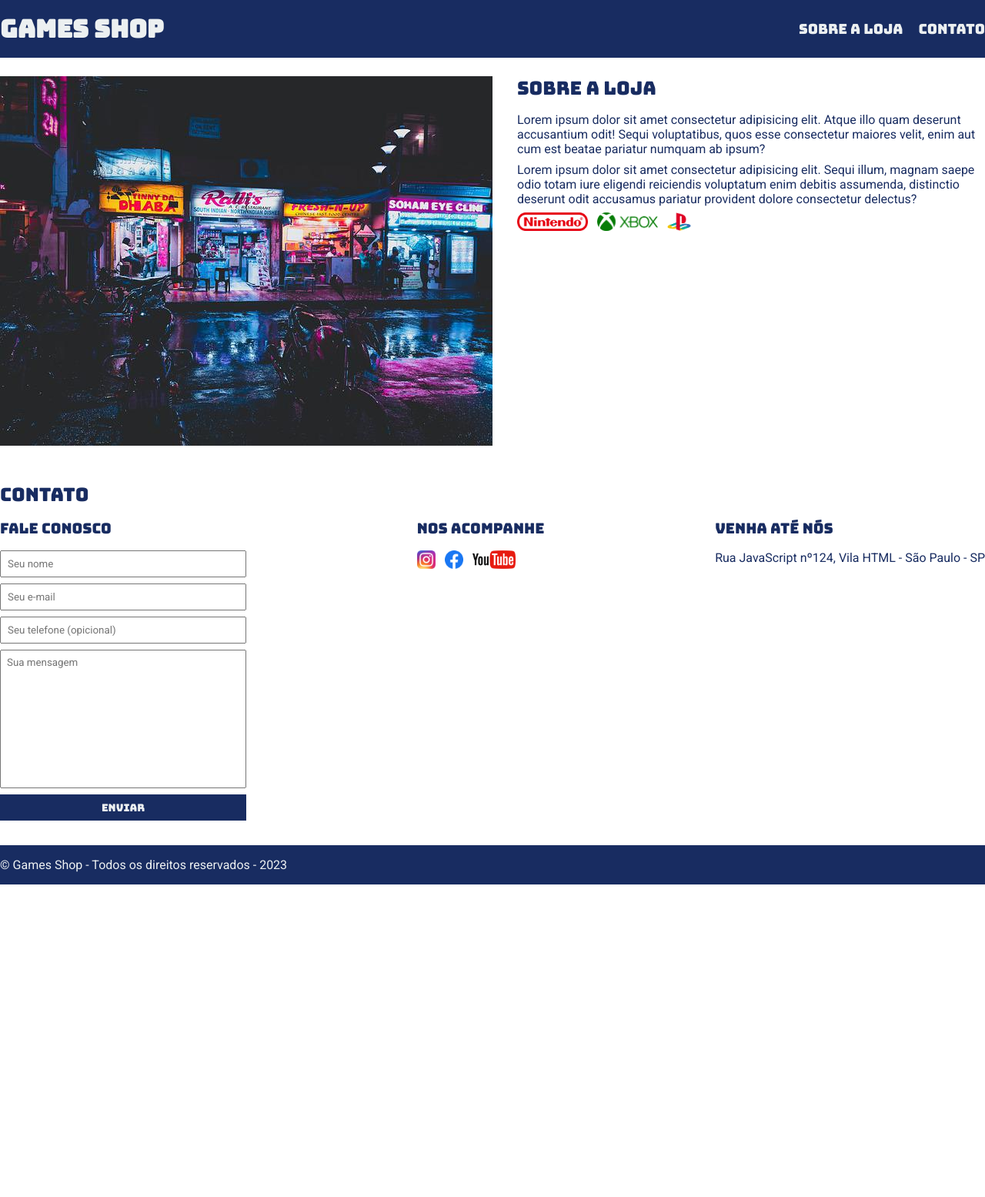
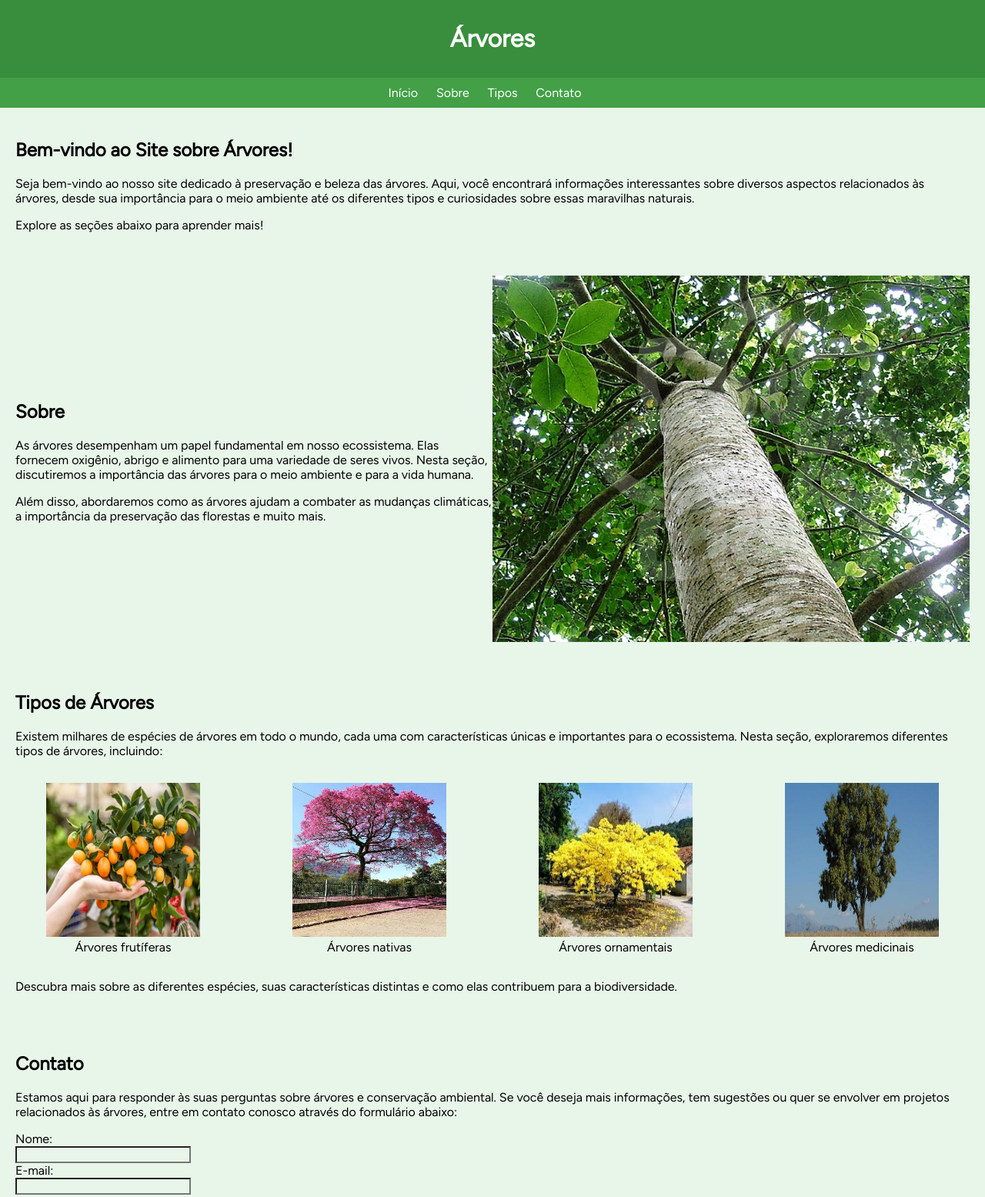
Before and after one commit to xenzox1/contatos, a plain HTML site: page index.html in a window 1280 px wide. Shown: the top 1555 px of the page at 77% size. Before the commit the page ends 1149 px from the top, so only its background shows below. Drawn offline with Linux system fonts and the light colour scheme.

Commit message:
version 1

```diff
--- a/index.html
+++ b/index.html
@@ -1,98 +1,81 @@
 <!DOCTYPE html>
 <html lang="pt-br">
+
     <head>
         <meta charset="UTF-8">
-    <meta name="viewport" content="width=device-width, initial-scale=1.0">
-    <title>Games Shop - A sua loja de games</title>
-    <link rel="preconnect" href="https://fonts.googleapis.com">
-    <link rel="preconnect" href="https://fonts.gstatic.com" crossorigin>
-    <link href="https://fonts.googleapis.com/css2?family=Bungee&family=Roboto&display=swap" rel="stylesheet">
+        <title>Árvores</title>
         <link rel="stylesheet" href="main.css">
     </head>
+
     <body>
         <header>
-        <div class="container">
-            <h1>Games Shop</h1>
+            <h1>Árvores</h1>
+        </header>
         <nav>
             <ul>
-                    <li>
-                        <a href="#about">Sobre a loja</a>
-                    </li>
-                    <li>
-                        <a href="#contact">Contato</a>
-                    </li>
+                <li><a href="#home">Início</a></li>
+                <li><a href="#sobre">Sobre</a></li>
+                <li><a href="#tipos">Tipos</a></li>
+                <li><a href="#contato">Contato</a></li>
             </ul>
         </nav>
+        <section id="home">
+            <h2>Bem-vindo ao Site sobre Árvores!</h2>
+            <p>Seja bem-vindo ao nosso site dedicado à preservação e beleza das árvores. Aqui, você encontrará informações interessantes sobre diversos aspectos relacionados às árvores, desde sua importância para o meio ambiente até os diferentes tipos e curiosidades sobre essas maravilhas naturais.</p>
+            <p>Explore as seções abaixo para aprender mais!</p>
+        </section>
+
+        <section id="sobre">
+            <div class="container-sobre">
+                <div class="text-sobre">
+                    <h2>Sobre</h2>
+                    <p>As árvores desempenham um papel fundamental em nosso ecossistema. Elas fornecem oxigênio, abrigo e alimento para uma variedade de seres vivos. Nesta seção, discutiremos a importância das árvores para o meio ambiente e para a vida humana.</p>
+                    <p>Além disso, abordaremos como as árvores ajudam a combater as mudanças climáticas, a importância da preservação das florestas e muito mais.</p>
                 </div>
-    </header>
-    <section id="about">
-        <div class="container">
-            <img class="store-front" src="./images/loja.jpg" alt="Fachada da loja Games Shop"  />
-            <div>
-                <h2>Sobre a loja</h2>
-                <p>
-                    Lorem ipsum dolor sit amet consectetur adipisicing elit. Atque illo quam deserunt accusantium odit! Sequi voluptatibus, quos esse consectetur maiores velit, enim aut cum est beatae pariatur numquam ab ipsum?
-                </p>
-                <p>
-                    Lorem ipsum dolor sit amet consectetur adipisicing elit. Sequi illum, magnam saepe odio totam iure eligendi reiciendis voluptatum enim debitis assumenda, distinctio deserunt odit accusamus pariatur provident dolore consectetur delectus?
-                </p>
-                <ul class="brands-list">
-                    <li><img src="images/nintendo.png" alt="Nintendo" /></li>
-                    <li><img src="images/xbox.png" alt="Xbox" /></li>
-                    <li><img src="images/playstation.png" alt="Playstation" /></li>
-                </ul>
+                <div class="img-sobre">
+                    <img src="./images/arvore.jpeg" alt="Árvore">
                 </div>
             </div>
         </section>
-    <section id="contact">
-        <div class="container">
+
+        <section id="tipos">
+            <h2>Tipos de Árvores</h2>
+            <p>Existem milhares de espécies de árvores em todo o mundo, cada uma com características únicas e importantes para o ecossistema. Nesta seção, exploraremos diferentes tipos de árvores, incluindo:</p>
+            <div class="arvores">
+                <figure>
+                    <img src="./images/frutifera.avif" alt="Árvores frutíferas">
+                    <figcaption>Árvores frutíferas</figcaption>
+                </figure>
+                <figure>
+                    <img src="./images/nativa.jpg" alt="Árvores nativas">
+                    <figcaption>Árvores nativas</figcaption>
+                </figure>
+                <figure>
+                    <img src="./images/ornamentais.jpeg" alt="Árvores ornamentais">
+                    <figcaption>Árvores ornamentais</figcaption>
+                </figure>
+                <figure>
+                    <img src="./images/medicinais.jpg" alt="Árvores medicinais">
+                    <figcaption>Árvores medicinais</figcaption>
+                </figure>
+            </div>
+            <p>Descubra mais sobre as diferentes espécies, suas características distintas e como elas contribuem para a biodiversidade.</p>
+        </section>
+        <section id="contato">
             <h2>Contato</h2>
-            <div class="contact-methods">
-                <div>
-                    <h3>Fale conosco</h3>
+            <p>Estamos aqui para responder às suas perguntas sobre árvores e conservação ambiental. Se você deseja mais informações, tem sugestões ou quer se envolver em projetos relacionados às árvores, entre em contato conosco através do formulário abaixo:</p>
             <form>
-                        <input type="text" placeholder="Seu nome" required/>
-                        <input type="email" placeholder="Seu e-mail" required/>
-                        <input type="tel" placeholder="Seu telefone (opicional)" />
-                        <textarea placeholder="Sua mensagem" required></textarea>
+                <label for="nome">Nome:</label><br>
+                <input type="text" id="nome" name="nome" required><br>
+                <label for="email">E-mail:</label><br>
+                <input type="email" id="email" name="email" required><br>
+                <label for="mensagem">Mensagem:</label><br>
+                <textarea id="mensagem" name="mensagem" required></textarea><br><br>
                 <button type="submit">Enviar</button>
             </form>
-                </div>
-                <div>
-                    <h3>Nos acompanhe</h3>
-                    <ul class="social-links">
-                        <li>
-                            <a href="#" title="Siga-nos no Instagram">
-                                <img src="./images/instagram.png" alt="Logo do Instagram"/>
-                            </a>
-                        </li>
-                        <li>
-                            <a href="#" title="Siga-nos no Facebook">
-                                <img src="./images/facebook.png" alt="Logo do Facebook"/>
-                            </a>
-                        </li>
-                        <li>
-                            <a href="#" title="Visite nosso canal do  Youtube">
-                                <img src="./images/youtube.png" alt="Logo do Youtube"/>
-                            </a>
-                        </li>
-                    </ul>
-                </div>
-                <div>
-                    <h3>Venha até nós</h3>
-                    <p>
-                        Rua JavaScript nº124, Vila HTML - São Paulo - SP
-                    </p>
-                </div>
-            </div>
-        </div>
         </section>
         <footer>
-        <div class="container">
-            <p>
-                &copy; Games Shop - Todos os direitos reservados - 2023
-            </p>
-        </div>
+            <p>Árvores &copy; 2023</p>
         </footer>
     </body>
 </html>
--- a/main.css
+++ b/main.css
@@ -1,144 +1,108 @@
+@import url('https://fonts.googleapis.com/css2?family=Figtree&display=swap');
+
 * {
+    font-family: 'Figtree', sans-serif;
+}
+
+body {
+    font-family: Arial, sans-serif;
     margin: 0;
     padding: 0;
-    box-sizing: border-box;
-}
-
-header,
-section h2,
-section h3,
-form button {
-    font-family: 'Bungee', sans-serif;
-    font-weight: normal;
-}
-
-body,
-input,
-textarea {
-    font-family: 'Roboto', sans-serif;
+    background-color: #e8f5e9;
 }
 
 header {
-    padding: 16px 0;
-    background-color: #182C61;
-    color: #ecf0f1;
+    background-color: #388e3c;
+    color: white;
+    padding: 10px;
+    text-align: center;
 }
 
-header nav li {
-    display: inline;
-    margin-left: 16px;
-    font-size: 18px;
+nav {
+    background-color: #43a047;
+    color: white;
+    text-align: center;
+    padding: 10px;
 }
 
-header nav li a {
-    color: #ecf0f1;
+nav ul {
+    list-style-type: none;
+    margin: 0;
+    padding: 0;
+}
+
+nav ul li {
+    display: inline;
+    margin-right: 20px;
+}
+
+nav ul li a {
+    color: white;
     text-decoration: none;
 }
 
-.container {
-    max-width: 1280px;
-    width: 100%;
-    margin: 0 auto;
+section {
+    padding: 20px;
 }
 
-header .container,
-section .container {
+.container-sobre {
     display: flex;
+    align-items: center;
+}
+
+.text-sobre,
+.img-sobre {
+    flex: 1;
+}
+
+.img-sobre img{
+    max-width: 100%;
+    height: auto;
+}
+
+#tipos .arvores {
     align-items: center;
     justify-content: space-between;
 }
 
-.brands-list img {
-    height: 24px;
+#tipos figure img {
+    width: 200px;
+    height: 200px;
 }
 
-.brands-list li {
-    display: inline;
-    margin-right: 8px;
+#tipos figure figcaption {
+    text-align: center;
 }
 
-section .container {
-    align-items: flex-start;
-}
-
-section {
-    padding: 24px 0;
-}
-
-section h2 {
-    margin-bottom: 16px;
-}
-
-section {
-    color: #182C61;
-}
-
-section p {
-    margin-bottom: 8px;
-}
-
-.store-front {
-    margin-right: 32px;
-}
-
-.social-links img {
-    height: 24px;
-}
-
-.social-links li {
-    display: inline;
-    margin-right: 8px;
-}
-
-.social-links li a {
-    text-decoration: none;
-}
-
-#contact .container {
-    display: block;
-}
-
-.contact-methods {
+#tipos .arvores {
     display: flex;
-    justify-content: space-between;
+    align-content: center;
 }
 
 form input,
-form textarea,
-form button {
-    display: block;
-    width: 320px;
-    margin-bottom: 8px;
-    padding: 8px;
-}
-
-form textarea {
-    resize: none;
-    height: 180px;
-}
-
-section h3 {
-    margin-bottom: 16px;
+form textarea{
+    width: 220px;
+    background-color: #e8f5e9;
+    outline-color: green;
 }
 
 form button {
-    background-color: #182C61;
-    color: #ecf0f1;
-    border: none;
+    border-style: none;
+    background-color: #388e3c;
+    color: white;
     cursor: pointer;
 }
 
-form button:hover {
-    background-color: #314e9e;
-}
-
-input:focus,
-textarea:focus {
-    outline-color: #182C61;
+#contato form button:hover {
+    background-color: #43a047;
 }
 
 footer {
-    background-color: #182C61;
-    color: #ecf0f1;
-    padding: 16px 0;
+    background-color: #388e3c;
+    color: white;
+    text-align: center;
+    padding: 10px 0;
+    position: relative;
+    bottom: 0;
+    width: 100%;
 }
```
Also changed, not shown: images/arvore.jpeg (added), images/frutifera.avif (added), images/medicinais.jpg (added), images/nativa.jpg (added), images/ornamentais.jpeg (added). Lines whose indentation alone changed are shown as unchanged.
